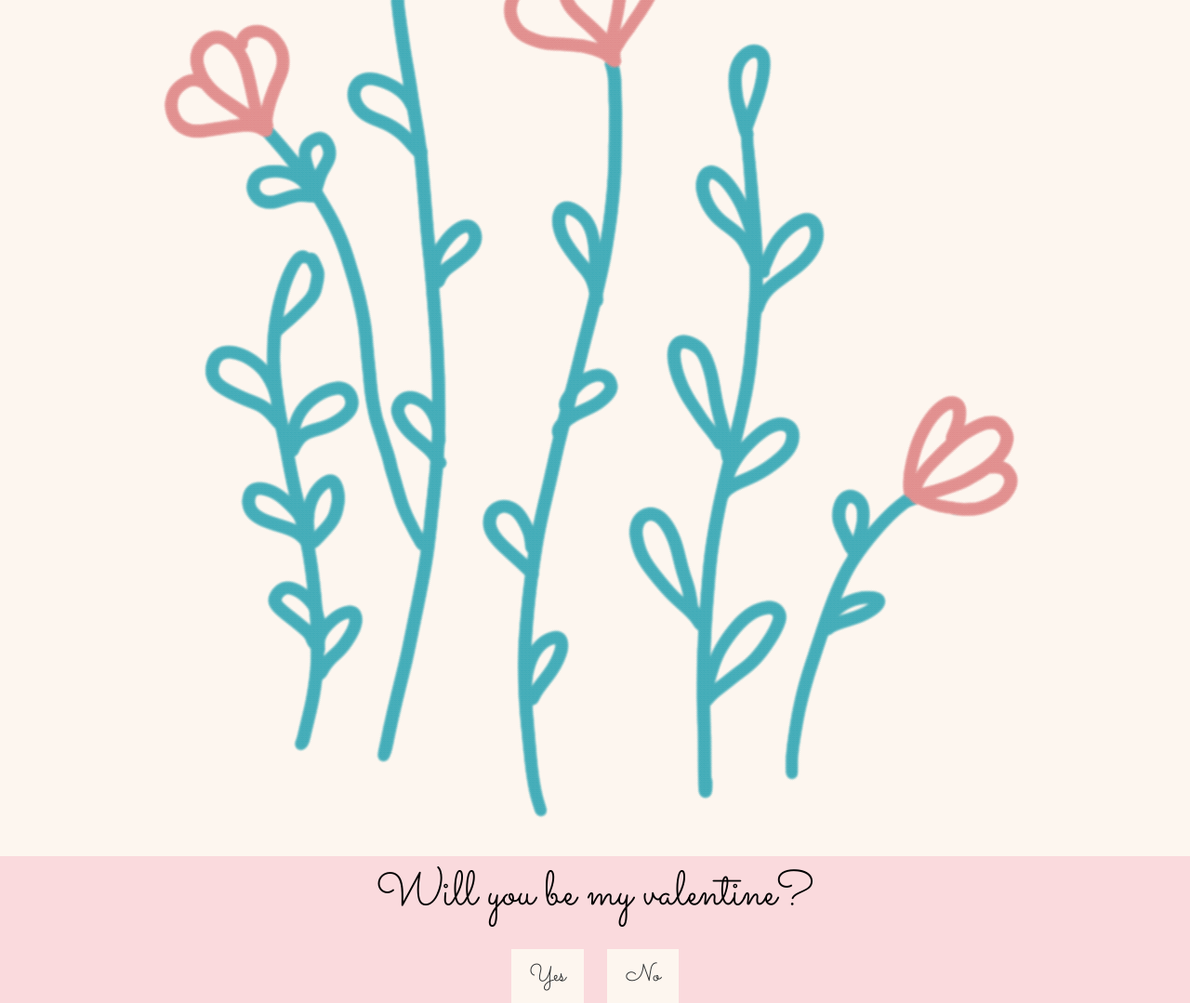
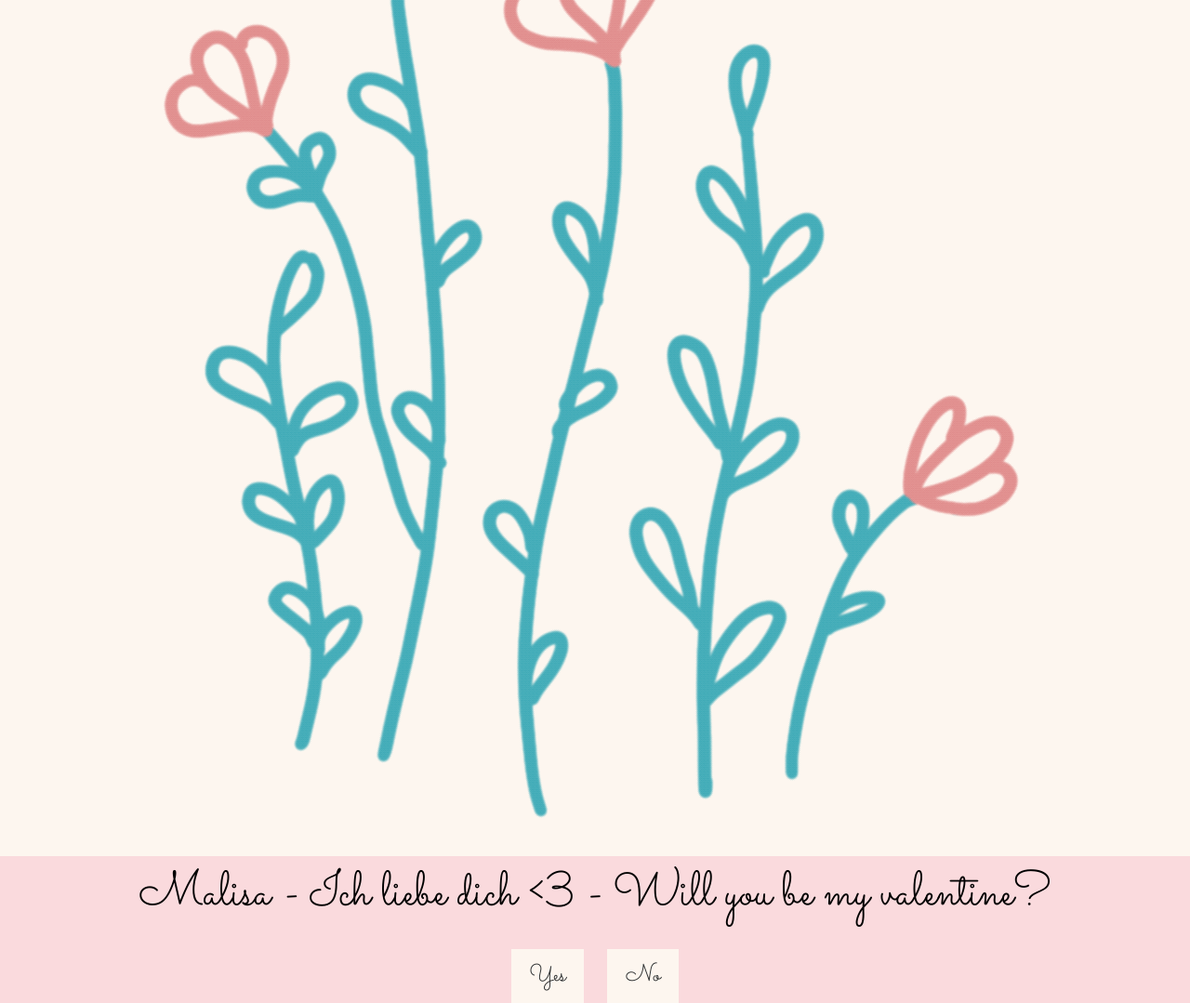
Before and after one commit to MoinMeistre/Valentine-AskOut, a plain HTML site: page index.html in a window 1280 px wide. Shown: the top 1079 px of the page at 93% size. Drawn offline with Linux system fonts and the light colour scheme.

Commit message:
Update index.html

```diff
--- a/index.html
+++ b/index.html
@@ -11,7 +11,7 @@
     <div id="container">
         <div id="image-container"></div> <!-- Container for displaying images -->
         <div id="text-container">
-            <div id="question">Will you be my valentine?</div> <!-- Question -->
+            <div id="question">Malisa - Ich liebe dich <3 - Will you be my valentine?</div> <!-- Question -->
             <div id="options">
                 <button id="yes-button" onclick="selectOption('yes')">Yes</button> <!-- Yes button -->
                 <button id="no-button" onclick="selectOption('no')">No</button> <!-- No button -->
```
